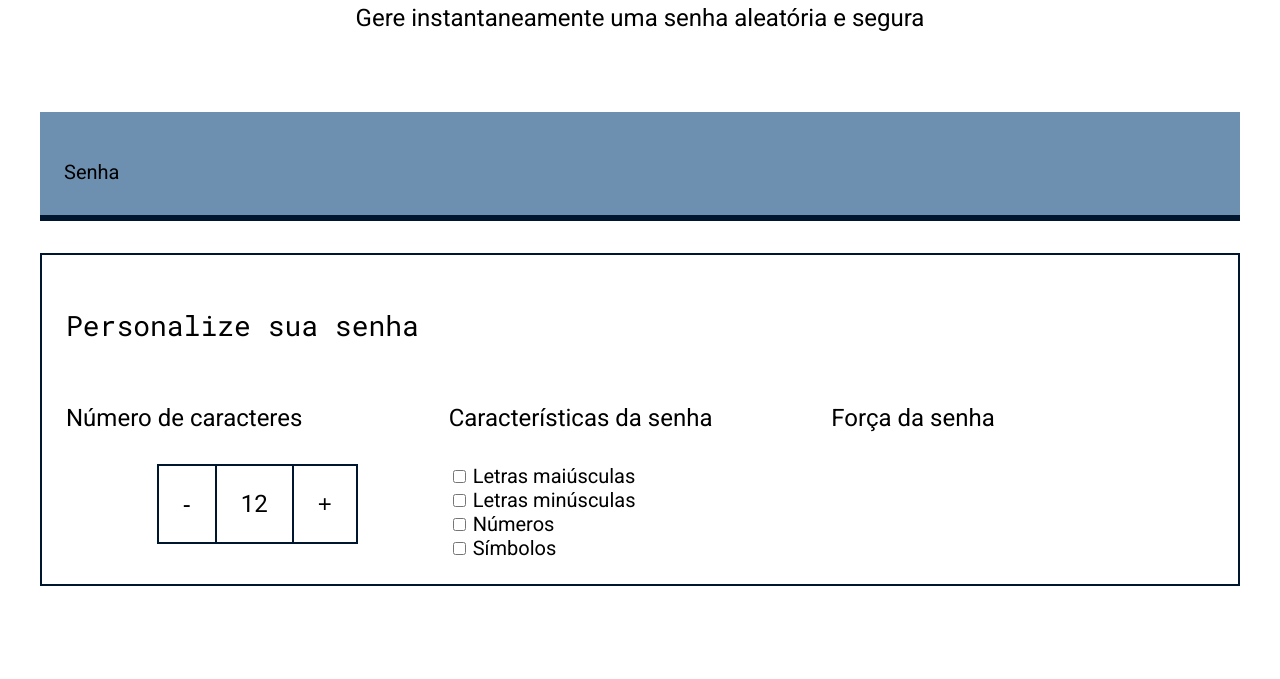
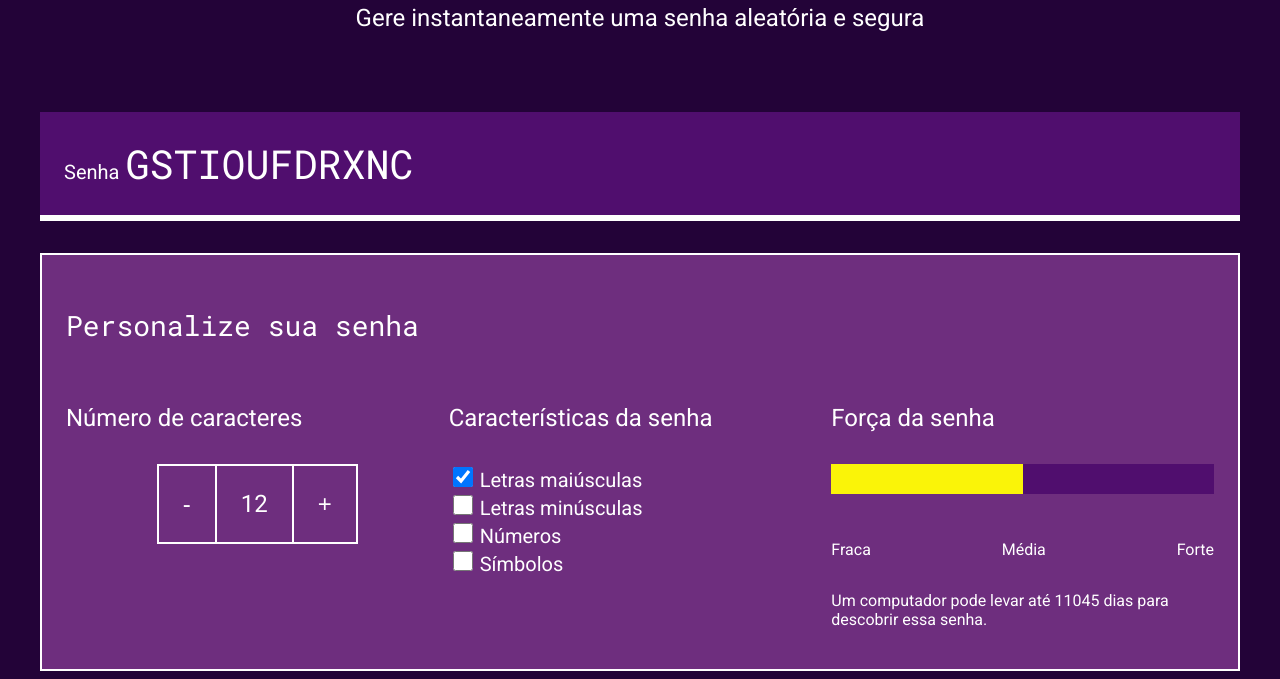
Before and after one commit to 29julia2007/seguran-a, a plain HTML site: page index.html in a window 1280 px wide. Shown: the part 191-870 px from the top of the page. Before the commit the page ends 800 px from the top, so only its background shows below. Drawn offline with Linux system fonts and the light colour scheme.

Commit message:
Add files via upload

```diff
--- a/index.html
+++ b/index.html
@@ -17,7 +17,7 @@
         </div>
         <div class="conteudo-senha">
             <label for="senha">Senha</label>
-            <input name="senha" type="text" id="campo-senha">
+            <input name="senha" type="text" id="campo-senha" readonly>
         </div>
         <div class="parametro">
             <h3 class="parametro-titulo">Personalize sua senha</h3>
@@ -33,29 +33,37 @@
                 <div class="parametro-senha">
                     <h4 class="parametro-senha__titulo">Características da senha</h4>
                     <div class="parametro-senha-checkbox">
-                        <input name="maiusculo" type="checkbox">
+                        <input name="maiusculo" type="checkbox" class="checkbox" checked>
                         <label for="maiusculo">Letras maiúsculas</label>
                     </div>
                     <div class="parametro-senha-checkbox">
-                        <input name="minusculo" type="checkbox">
+                        <input name="minusculo" type="checkbox" class="checkbox">
                         <label for="minusculo">Letras minúsculas</label>
                     </div>
                     <div class="parametro-senha-checkbox">
-                        <input name="numero" type="checkbox">
+                        <input name="numero" type="checkbox" class="checkbox">
                         <label for="numero">Números</label>
                     </div>
                     <div class="parametro-senha-checkbox">
-                        <input name="simbolo" type="checkbox">
+                        <input name="simbolo" type="checkbox" class="checkbox">
                         <label for="simbolo">Símbolos</label>
                     </div>
                 </div>
                 <div class="parametro-senha">
                     <h4 class="parametro-senha__titulo">Força da senha</h4>
+                    <div class="barra"></div>
+                    <div class="forca fraca"></div>
+                    <div class="parametro-senha-textos">
+                        <p>Fraca</p>
+                        <p>Média</p>
+                        <p>Forte</p>
+                    </div>
+                    <p class="entropia"></p>
                 </div>
-
             </div>
         </div>
     </section>
+    <script src="main.js"></script>
 </body>
 
 </html>
--- /dev/null
+++ b/main.js
@@ -0,0 +1,77 @@
+const numeroSenha = document.querySelector('.parametro-senha__texto');
+let tamanhoSenha = 12;
+numeroSenha.textContent = tamanhoSenha;
+const letrasMaiusculas = 'ABCDEFGHIJKLMNOPQRSTUVXYWZ';
+const letrasMinusculas = 'abcdefghijklmnopqrstuvxywz';
+const numeros = '0123456789';
+const simbolos = '!@%*?';
+const botoes = document.querySelectorAll('.parametro-senha__botao');
+const campoSenha = document.querySelector('#campo-senha');
+const checkbox = document.querySelectorAll('.checkbox');
+const forcaSenha = document.querySelector('.forca');
+
+botoes[0].onclick = diminuiTamanho;
+botoes[1].onclick = aumentaTamanho;
+
+function diminuiTamanho() {
+    if (tamanhoSenha > 1) {
+        // tamanhoSenha = tamanhoSenha-1;
+        tamanhoSenha--;
+    }
+    numeroSenha.textContent = tamanhoSenha;
+    geraSenha();
+}
+function aumentaTamanho() {
+    if (tamanhoSenha < 20) {
+        // tamanhoSenha = tamanhoSenha+1;
+        tamanhoSenha++;
+    }
+    numeroSenha.textContent = tamanhoSenha;
+    geraSenha();
+}
+
+for (i = 0; i < checkbox.length; i++) {
+    checkbox[i].onclick = geraSenha;
+}
+
+geraSenha();
+
+function geraSenha() {
+    let alfabeto = '';
+    if (checkbox[0].checked) {
+        alfabeto = alfabeto + letrasMaiusculas;
+    }
+    if (checkbox[1].checked) {
+        alfabeto = alfabeto + letrasMinusculas;
+    }
+    if (checkbox[2].checked) {
+        alfabeto = alfabeto + numeros;
+    }
+    if (checkbox[3].checked) {
+        alfabeto = alfabeto + simbolos;
+    }
+    let senha = '';
+    for (let i = 0; i < tamanhoSenha; i++) {
+        let numeroAleatorio = Math.random() * alfabeto.length;
+        numeroAleatorio = Math.floor(numeroAleatorio);
+        senha = senha + alfabeto[numeroAleatorio];
+    }
+    campoSenha.value = senha;
+    classificaSenha(alfabeto.length);
+
+}
+
+function classificaSenha(tamanhoAlfabeto) {
+    let entropia = tamanhoSenha * Math.log2(tamanhoAlfabeto);
+    console.log(entropia);
+    forcaSenha.classList.remove('fraca', 'media', 'forte');
+    if (entropia > 57) {
+        forcaSenha.classList.add('forte');
+    } else if (entropia > 35 && entropia < 57) {
+        forcaSenha.classList.add('media');
+    } else if (entropia <= 35) {
+        forcaSenha.classList.add('fraca');
+    }
+    const valorEntropia = document.querySelector('.entropia');
+    valorEntropia.textContent = "Um computador pode levar até " + Math.floor(2 ** entropia / (100e6 * 60 * 60 * 24)) + " dias para descobrir essa senha.";
+}
--- a/style.css
+++ b/style.css
@@ -1,11 +1,11 @@
 @import url('https://fonts.googleapis.com/css2?family=Roboto&family=Roboto+Mono&display=swap');
 
 :root {
-    --branco: rgb(0, 0, 0);
-    --cor-de-fundo: #ffffff;
-    --fundo-senha: #6d90b1;
-    --fundo-texto: #ffffff;
-    --borda: #00152e;
+    --branco: white;
+    --cor-de-fundo: #230338;
+    --fundo-senha: #500e6e;
+    --fundo-texto: #6e2e7e;
+    --borda: #ffffff;
     --roboto: 'Roboto', sans-serif;
     --roboto-mono: 'Roboto Mono', monospace;
 }
@@ -118,6 +118,39 @@ label {
     cursor: pointer;
 }
 
+.barra {
+    background-color: var(--fundo-senha);
+    height: 30px;
+    width: 100%;
+}
+
+.forca {
+    height: 30px;
+    position: relative;
+    bottom: 30px;
+}
+
+.fraca {
+    width: 25%;
+    background-color: #E71B32;
+}
+
+.media {
+    background-color: #FAF408;
+    width: 50%;
+}
+
+.forte {
+    background-color: #00FF85;
+    width: 100%;
+}
+
+.parametro-senha-textos {
+    display: flex;
+    justify-content: space-between;
+}
+
+
 @media screen and (min-width: 768px) {
     .parametro-coluna__senha {
         flex-direction: row;
```
